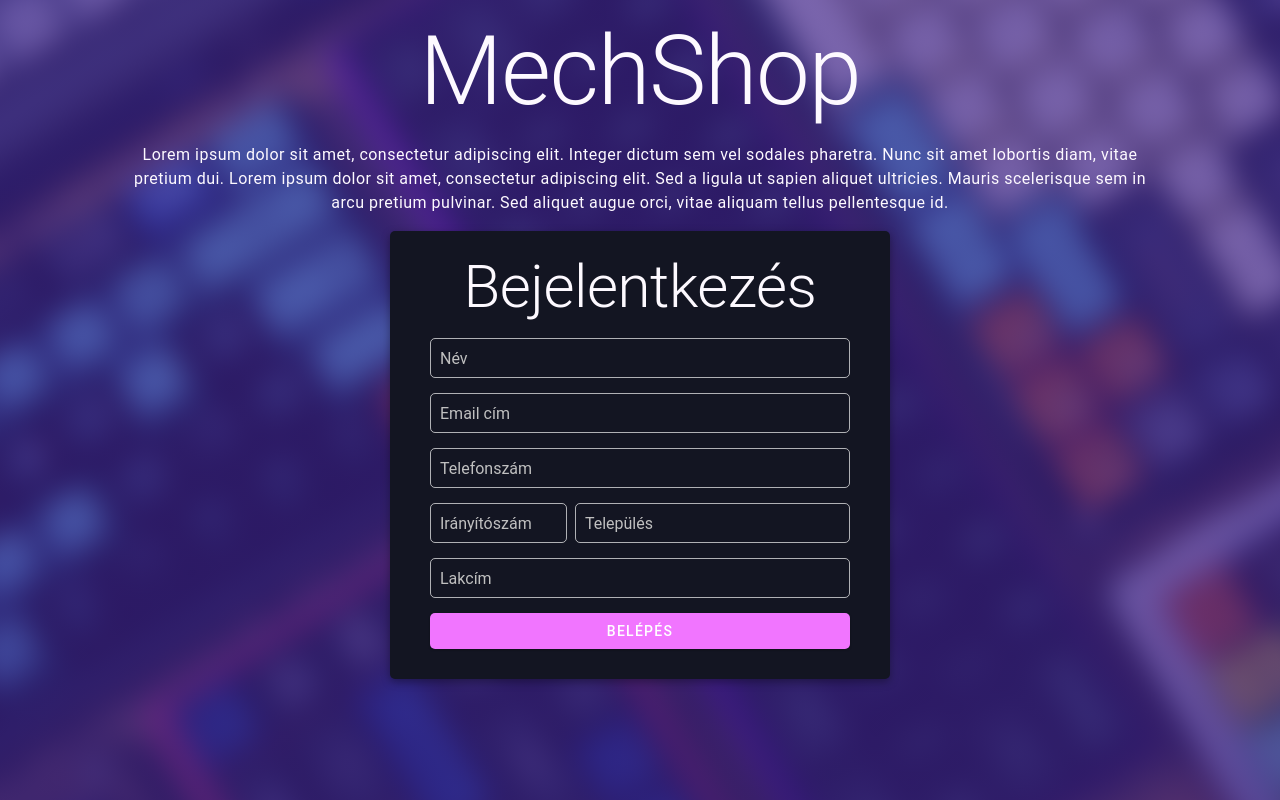
After one commit to sn4k3ch4rm3r/MechShop, a PHP site: page / in a window 1280 px wide. The commit adds this page. Run offline with PHP 8.4, Linux system fonts and the light colour scheme.

Commit message:
Landing page design

```diff
--- /dev/null
+++ b/index.php
@@ -0,0 +1,68 @@
+<!DOCTYPE html>
+<html lang="hu">
+<head>
+	<meta charset="UTF-8">
+	<meta http-equiv="X-UA-Compatible" content="IE=edge">
+	<meta name="viewport" content="width=device-width, initial-scale=1.0">
+
+	<link rel="stylesheet" href="/stylesheets/outlined-textfield.css">
+	<link rel="stylesheet" href="/stylesheets/button.css">
+	<link rel="stylesheet" href="/stylesheets/ripple.css">
+	<link rel="stylesheet" href="/stylesheets/style.css">
+	<link rel="stylesheet" href="/stylesheets/landing.css">
+
+	<script src="/javascript/main.js"></script>
+	<script src="/javascript/landing.js"></script>
+
+	<title>MechShop</title>
+</head>
+<body>
+	<div class="container">
+		<h1>MechShop</h1>
+		<p>Lorem ipsum dolor sit amet, consectetur adipiscing elit. Integer dictum sem vel sodales pharetra. Nunc sit amet lobortis diam, vitae pretium dui. Lorem ipsum dolor sit amet, consectetur adipiscing elit. Sed a ligula ut sapien aliquet ultricies. Mauris scelerisque sem in arcu pretium pulvinar. Sed aliquet augue orci, vitae aliquam tellus pellentesque id.</p>
+		<form method="POST" id="form">
+			<h2>Bejelentkezés</h2>
+			<div class="material-outlined-textfield">
+				<input type="text" name="name" id="name" placeholder="Teljes neve" required>
+				<label for="name">
+					Név
+				</label>
+			</div>
+			<div class="material-outlined-textfield">
+				<input type="email" name="email" id="email" placeholder="example@gmail.com" required pattern="^[a-zA-Z0-9_.+-]+@[a-zA-Z0-9-]+\.[a-zA-Z0-9-.]+$">
+				<label for="email">
+					Email cím
+				</label>
+			</div>
+			<div class="material-outlined-textfield">
+				<input type="tel" name="phone" id="phone" placeholder="+36 12 345 6789" required pattern="^(\+36|06)[\s-]?[0-9]{1,2}[\s-]?[0-9]{3}[\s-]?[0-9]{3,4}$">
+				<label for="phone">
+					Telefonszám
+				</label>
+			</div>
+			<div class="city-wrapper">
+				<div class="material-outlined-textfield postcode">
+					<input type="number" name="postcode" id="postcode" placeholder="2600" required min="1000" max="9999">
+					<label for="postcode">
+						Irányítószám
+					</label>
+				</div>
+				<div class="material-outlined-textfield city">
+					<input type="text" name="city" id="city" placeholder="Vác" required>
+					<label for="city">
+						Település
+					</label>
+				</div>
+			</div>
+			<div class="material-outlined-textfield">
+				<input type="text" name="address" id="address" placeholder=" " required>
+				<label for="address">
+					Lakcím
+				</label>
+			</div>
+			<button type="submit" class="material-button" onclick="checkForm()">Belépés</button>
+		</form>
+	</div>
+	<script src="/javascript/ripple.js"></script>
+</body>
+</html>
--- /dev/null
+++ b/javascript/landing.js
@@ -0,0 +1,22 @@
+function checkForm() {
+	const form = document.getElementById("form");
+	const fields = Array.from(form.getElementsByTagName("input"));
+
+	fields.forEach(element => {
+		if(!element.validity.valid) {
+			element.classList.add("invalid");
+
+		}
+		else {
+			element.classList.remove("invalid");
+		}
+
+		element.addEventListener("change", checkValid)
+	});
+}
+
+function checkValid(event) {
+	if (event.target.validity.valid) {
+		event.target.classList.remove("invalid");
+	}
+}
--- a/stylesheets/colors.css
+++ b/stylesheets/colors.css
@@ -7,4 +7,6 @@
 	--text-secondary: #c0c0c0;
 	--input-border: #fffa;
 	--menus: #1f1e24;
+	--error: #B00002;
+	--error-text: #e04043;
 }
--- /dev/null
+++ b/stylesheets/landing.css
@@ -0,0 +1,90 @@
+body {
+	margin: 0;
+}
+
+.container {
+	background:
+		linear-gradient(0, #29067E99, #29067E99),
+		url("/images/landing-bg.png") no-repeat center center fixed;
+	width: 100vw;
+	height: 100vh;
+	position: absolute;
+	top:0;
+	text-align: center;
+	padding-inline: 10%;
+	box-sizing: border-box;
+}
+
+h1 {
+	margin: 0;
+	margin-top: 15px;
+}
+
+form {
+	width: 500px;
+	background-color: var(--background);
+	position: relative;
+	left: 50%;
+	transform: translateX(-50%);
+	padding: 20px 40px 30px 40px;
+	border-radius: 5px;
+	filter: drop-shadow(0 3px 4px #0005);
+	box-sizing: border-box;
+}
+
+@media screen and (max-width: 722px) {
+	form{
+		width: 100%;
+		padding-inline: 20px;
+		left:0;
+		transform: none;
+	}
+	.container{
+		padding: 0;
+	}
+	h1 {
+		font-size: 60px;
+	}
+	h2 {
+		font-size: 48px;
+	}
+}
+
+form h2 {
+	margin: 0;
+}
+
+form .material-outlined-textfield, form .material-button{
+	width: 100%;
+}
+
+.postcode, .city {
+	display: inline-block;
+}
+
+.postcode {
+	width: 32.5% !important;
+	float: left;
+}
+
+.city {
+	width: 65.5% !important;
+	float: right;
+}
+.city-wrapper {
+	height: 55px;
+}
+
+input::-webkit-outer-spin-button,
+input::-webkit-inner-spin-button {
+  -webkit-appearance: none;
+  margin: 0;
+}
+
+input[type=number] {
+  -moz-appearance: textfield;
+}
+
+form .material-button {
+	margin-top: 15px;
+}
--- a/stylesheets/outlined-textfield.css
+++ b/stylesheets/outlined-textfield.css
@@ -23,10 +23,14 @@
 	font-family: Roboto;
 }
 
+.material-outlined-textfield ::placeholder {
+	opacity: 0;
+}
+
 .material-outlined-textfield input:-webkit-autofill {
 	-webkit-text-fill-color: white;
-	-webkit-box-shadow: 0 0 0px 1000px #fff1 inset;
-	box-shadow: 0 0 0px 1000px #fff1 inset;
+	-webkit-box-shadow: 0 0 0px 1000px #0000 inset;
+	box-shadow: 0 0 0px 1000px #0000 inset;
 	transition: background-color 5000s ease-in-out 0s;
 }
 
@@ -41,15 +45,15 @@
 	margin-left: var(--textbox-padding);
 	transition: all 0.3s ease;
 	pointer-events: none;
-	background-color: var(--background);
 }
 
 .material-outlined-textfield input:focus + label,
-.material-outlined-textfield input:valid + label
+.material-outlined-textfield input:not(:placeholder-shown) + label
 {
 	transform: translate(-5px, -28px);
 	padding-inline: 5px;
 	font-size: 11px;
+	background-color: var(--background);
 }
 
 .material-outlined-textfield input:focus + label {
@@ -64,3 +68,15 @@
 	border-color: var(--primary-accent);
 	border-width: 2px;
 }
+
+.material-outlined-textfield input:focus::placeholder {
+	opacity: 100%;
+}
+
+.material-outlined-textfield input.invalid {
+	border: 2px solid var(--error);
+}
+
+.material-outlined-textfield input.invalid + label {
+	color: var(--error-text);
+}
```
Also changed, not shown: images/landing-bg.png.
